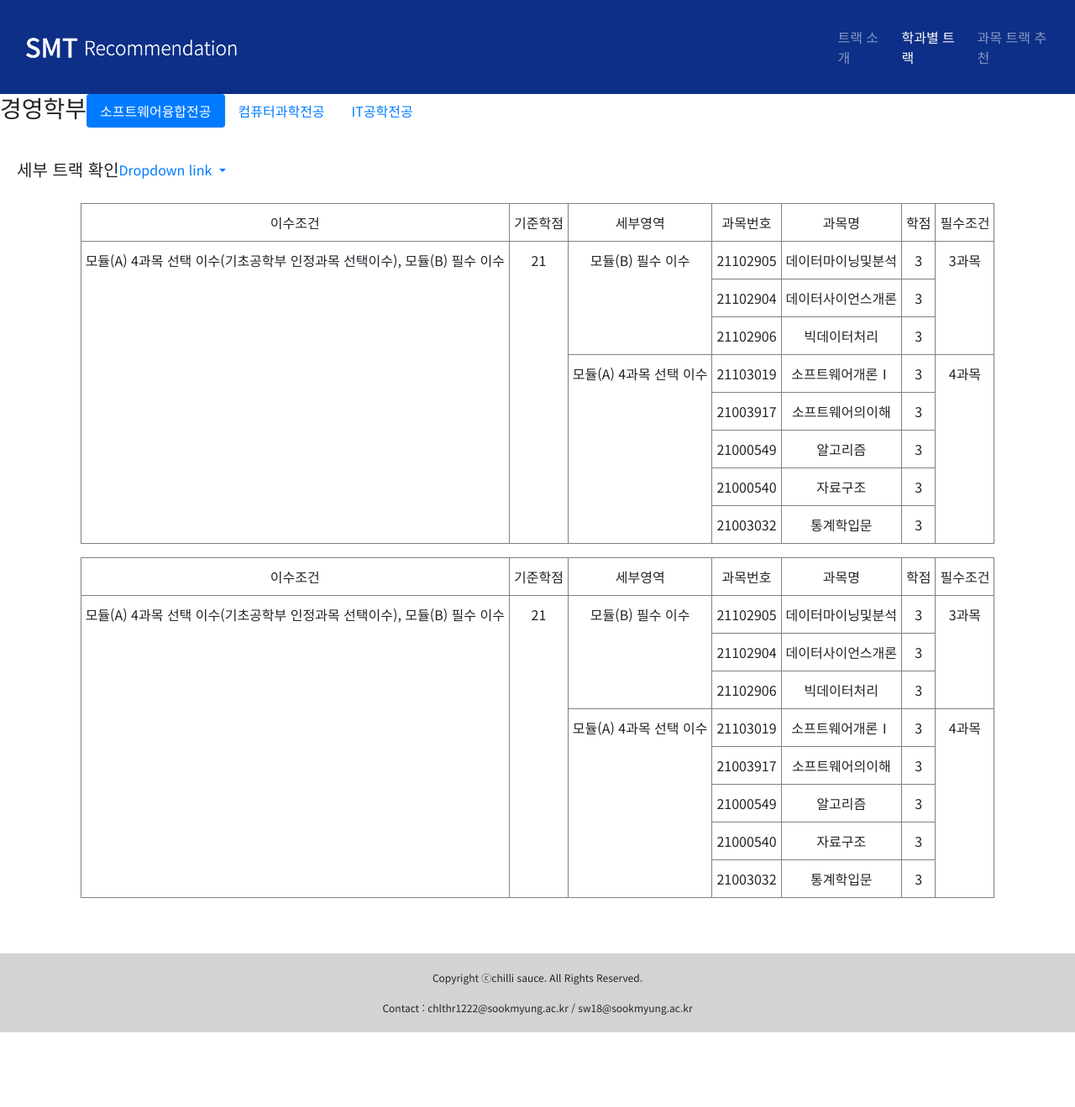
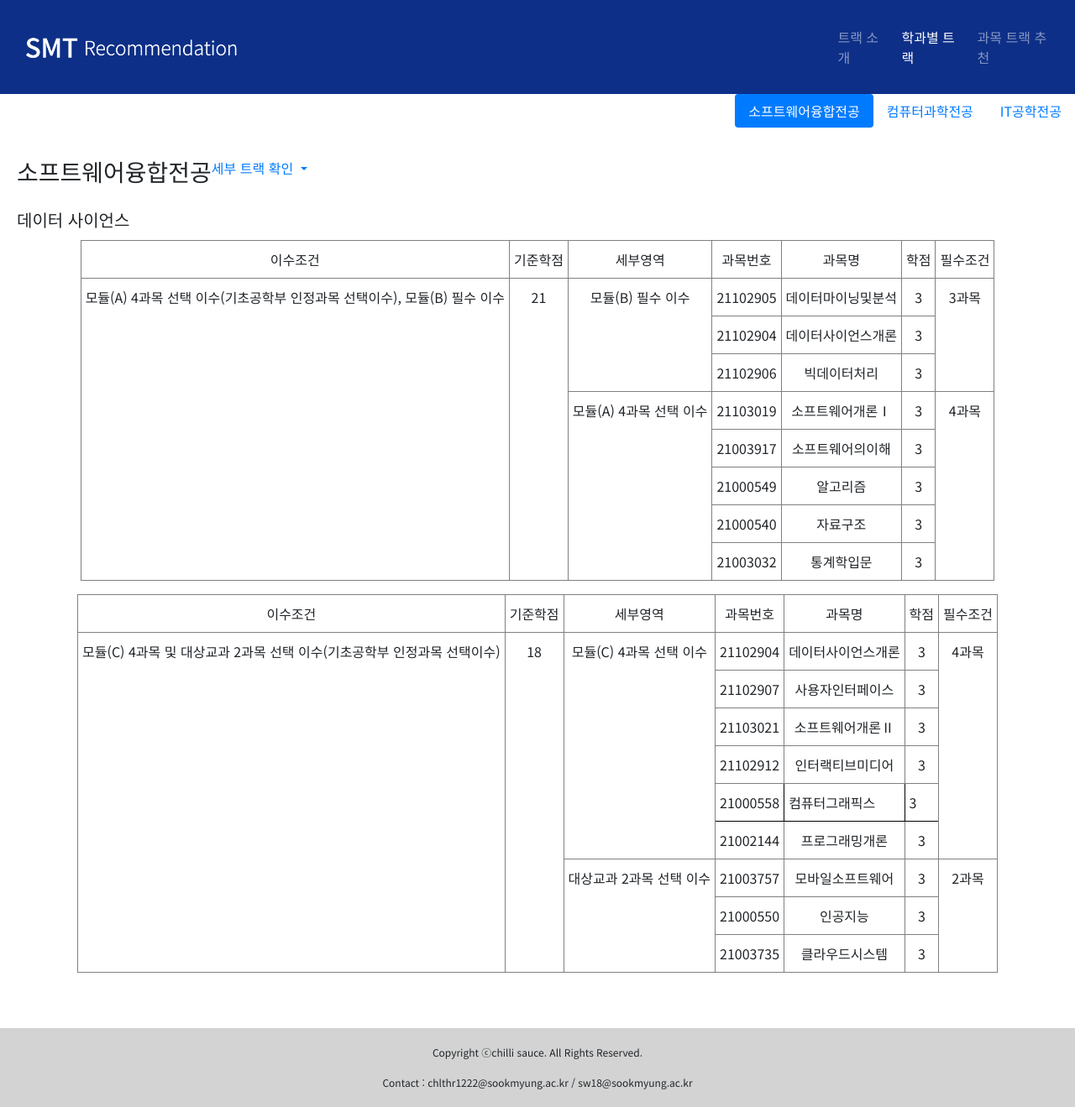
Before and after one commit to 1010Min/-chili-sauce, a Flask app: page /major-track in a window 1280 px wide. Shown: the whole page at 84% size. Before the commit the page ends 1230 px from the top, so only its background shows below. Run offline with Flask 2, Linux system fonts and the light colour scheme; some libraries are stand-ins or nearby versions.

Commit message:
UPDATE:majortrack/html - SW 수정

```diff
--- a/templates/majortrack.html
+++ b/templates/majortrack.html
@@ -55,10 +55,7 @@
         </div>
     </nav>
 
-    <ul class="nav nav-pills mb-3" id="pills-tab" role="tablist">
-        <h3>
-           경영학부
-        </h3>
+    <ul class="nav justify-content-end nav-pills mb-3" id="pills-tab" role="tablist">
         <li class="nav-item">
             <a class="nav-link active" id="pills-home-tab" data-toggle="pill" href="#pills-home" role="tab" aria-controls="pills-home" aria-selected="true">소프트웨어융합전공</a>
         </li>
@@ -74,21 +71,21 @@
         <div class="tab-pane fade show active" id="pills-home" role="tabpanel" aria-labelledby="pills-home-tab">
             <div class="card-body">
                 <ul class = "nav">
-                    <h5 class="card-title">세부 트랙 확인</h5>
+                    <h3 class="card-title">소프트웨어융합전공</h3>
 
                     <li class="nav-item2 dropdown">
                         <a class="nav-link2 dropdown-toggle" href="#" id="navbarDropdownMenuLink" data-toggle="dropdown" aria-haspopup="true" aria-expanded="false">
-                            Dropdown link
+                            세부 트랙 확인
                         </a>
                         <div class="dropdown-menu" aria-labelledby="navbarDropdownMenuLink">
-                            <a class="dropdown-item" href="#data-science">데이터 사이언스 트랙</a>
-                            <a class="dropdown-item" href="#hello">hello</a>
-                            <a class="dropdown-item" href="#">Something else here</a>
+                            <a class="dropdown-item" href="#data-science">데이터 사이언스</a>
+                            <a class="dropdown-item" href="#media-interface">미디어 인터페이스</a>
                         </div>
                     </li>
 
                 </ul>
                 <p id="data-science" class="card-text">
+                    <h5 class="card-title">데이터 사이언스</h5>
                     <style type="text/css">
                         table {margin-left:auto; margin-right:auto;}
                         .tg  {border-collapse:collapse;border-spacing:0;}
@@ -161,16 +158,7 @@
                 </table>
                 </p>
 
-                <p id="hello" class="card-text">
-                    <style type="text/css">
-                        table {margin-left:auto; margin-right:auto;}
-                        .tg  {border-collapse:collapse;border-spacing:0;}
-                        .tg td{border-color:black;border-style:solid;border-width:1px;
-                            overflow:hidden;padding:10px 5px;word-break:normal;}
-                        .tg th{border-color:black;border-style:solid;border-width:1px;
-                            font-weight:normal;overflow:hidden;padding:10px 5px;word-break:normal;}
-                        .tg .tg-c3ow{border-color:inherit;text-align:center;vertical-align:top}
-                    </style>
+                <p id="media-interface" class="card-text">
                         <table class="tg">
                         <thead>
                           <tr>
@@ -185,49 +173,54 @@
                         </thead>
                         <tbody>
                           <tr>
-                        <td class="tg-c3ow" rowspan="8">모듈(A) 4과목 선택 이수(기초공학부 인정과목 선택이수), 모듈(B) 필수 이수</td>
-                        <td class="tg-c3ow" rowspan="8">21</td>
-                        <td class="tg-c3ow" rowspan="3">모듈(B) 필수 이수</td>
-                        <td class="tg-c3ow">21102905</td>
-                        <td class="tg-c3ow">데이터마이닝및분석</td>
-                        <td class="tg-c3ow">3</td>
-                        <td class="tg-c3ow" rowspan="3">3과목</td>
-                    </tr>
-                    <tr>
+                            <td class="tg-c3ow" rowspan="9">모듈(C) 4과목 및 대상교과 2과목 선택 이수(기초공학부 인정과목 선택이수)<br></td>
+                            <td class="tg-c3ow" rowspan="9">18</td>
+                            <td class="tg-c3ow" rowspan="6">모듈(C) 4과목 선택 이수</td>
                             <td class="tg-c3ow">21102904</td>
                             <td class="tg-c3ow">데이터사이언스개론</td>
                             <td class="tg-c3ow">3</td>
+                            <td class="tg-c3ow" rowspan="6">4과목</td>
                           </tr>
                           <tr>
-                        <td class="tg-c3ow">21102906</td>
-                        <td class="tg-c3ow">빅데이터처리</td>
+                            <td class="tg-c3ow">21102907</td>
+                            <td class="tg-c3ow">사용자인터페이스</td>
                             <td class="tg-c3ow">3</td>
                           </tr>
                           <tr>
-                        <td class="tg-c3ow" rowspan="5">모듈(A) 4과목 선택 이수</td>
-                        <td class="tg-c3ow">21103019</td>
-                        <td class="tg-c3ow">소프트웨어개론Ⅰ</td>
-                        <td class="tg-c3ow">3</td>
-                        <td class="tg-c3ow" rowspan="5">4과목</td>
-                    </tr>
-                    <tr>
-                        <td class="tg-c3ow">21003917</td>
-                        <td class="tg-c3ow">소프트웨어의이해</td>
+                            <td class="tg-c3ow">21103021</td>
+                            <td class="tg-c3ow">소프트웨어개론Ⅱ</td>
                             <td class="tg-c3ow">3</td>
                           </tr>
                           <tr>
-                        <td class="tg-c3ow">21000549</td>
-                        <td class="tg-c3ow">알고리즘</td>
+                            <td class="tg-c3ow">21102912</td>
+                            <td class="tg-c3ow">인터랙티브미디어</td>
                             <td class="tg-c3ow">3</td>
                           </tr>
                           <tr>
-                        <td class="tg-c3ow">21000540</td>
-                        <td class="tg-c3ow">자료구조</td>
+                            <td class="tg-baqh">21000558</td>
+                            <td class="tg-baqh">컴퓨터그래픽스</td>
+                            <td class="tg-baqh">3</td>
+                          </tr>
+                          <tr>
+                            <td class="tg-c3ow">21002144</td>
+                            <td class="tg-c3ow">프로그래밍개론</td>
                             <td class="tg-c3ow">3</td>
                           </tr>
                           <tr>
-                        <td class="tg-c3ow">21003032</td>
-                        <td class="tg-c3ow">통계학입문</td>
+                            <td class="tg-c3ow" rowspan="3">대상교과 2과목 선택 이수</td>
+                            <td class="tg-c3ow">21003757</td>
+                            <td class="tg-c3ow">모바일소프트웨어</td>
+                            <td class="tg-c3ow">3</td>
+                            <td class="tg-c3ow" rowspan="3">2과목</td>
+                          </tr>
+                          <tr>
+                            <td class="tg-c3ow">21000550</td>
+                            <td class="tg-c3ow">인공지능</td>
+                            <td class="tg-c3ow">3</td>
+                          </tr>
+                          <tr>
+                            <td class="tg-c3ow">21003735</td>
+                            <td class="tg-c3ow">클라우드시스템</td>
                             <td class="tg-c3ow">3</td>
                           </tr>
                         </tbody>
```
Also changed, not shown: static/majortrack.css (added). Lines whose indentation alone changed are shown as unchanged.
